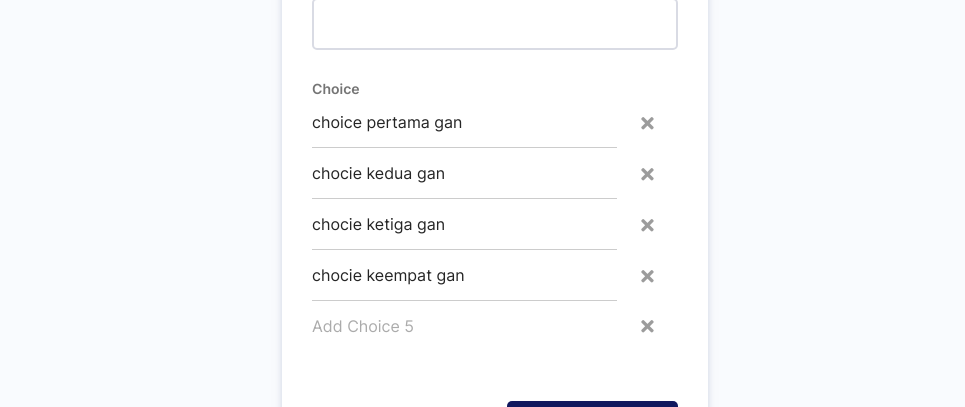
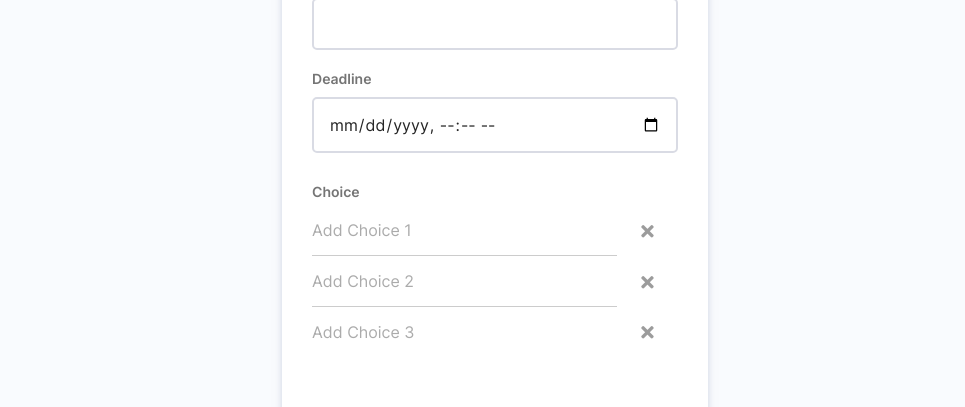
Before and after one commit to Erik3010/poll-app, a Vue app: page /poll/create in a window 1280 px wide. Shown: the part 284-691 px from the top of the page, without its empty margins (145-1110 px from the left). Built offline with nearby package versions, Linux system fonts and the light colour scheme; no server answers.

Commit message:
add deadline form in create poll page

```diff
--- a/src/views/Poll/Create.vue
+++ b/src/views/Poll/Create.vue
@@ -23,6 +23,16 @@
               name="description"
               id="description"
             ></textarea>
+          </div>
+          <div class="form-group">
+            <label for="deadline">Deadline</label>
+            <input
+              class="textbox"
+              type="datetime-local"
+              name="deadline"
+              id="deadline"
+              v-model="poll.deadline"
+            >
           </div>
           <div class="form-group">
             <label for="choices" class="choice-label">Choice</label>
@@ -73,11 +83,10 @@ export default {
       poll: {
         title: "",
         description: "",
+        deadline: "",
         choices: [
-          "choice pertama gan",
-          "chocie kedua gan",
-          "chocie ketiga gan",
-          "chocie keempat gan",
+          "",
+          "",
           "",
         ],
       },
@@ -148,7 +157,7 @@ export default {
     }
     .choice-label {
       margin: {
-        bottom: 0;
+        bottom: 5px;
         top: 10px;
       }
     }
```
